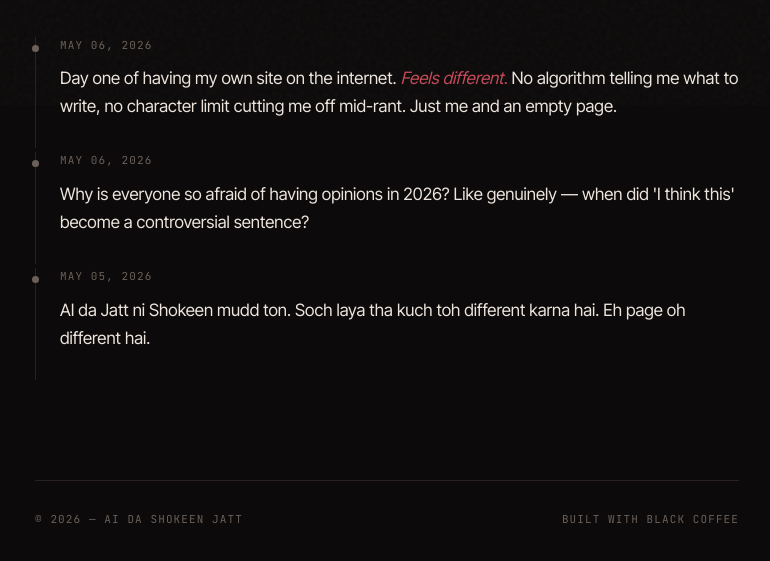
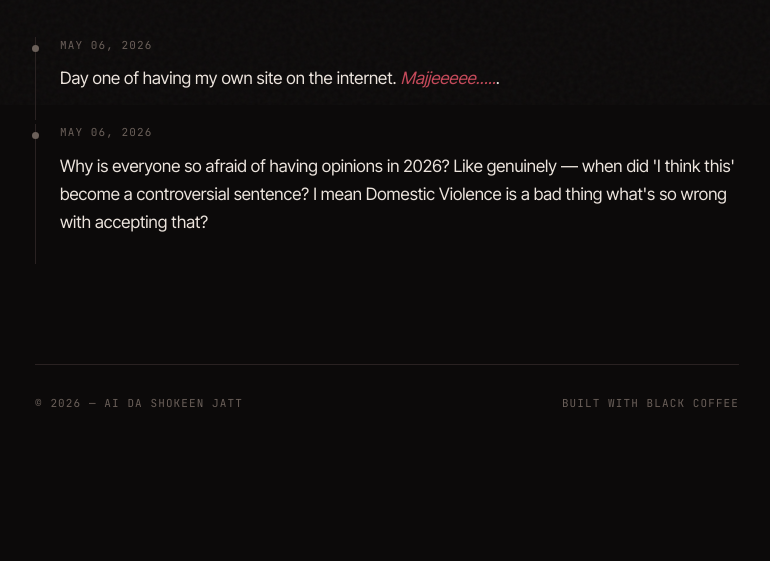
Before and after one commit to shokeenjattai/shokeenjattai.github.io, a plain HTML site: page index.html in a window 1280 px wide. Shown: the part 695-1256 px from the top of the page, without its empty margins (253-1023 px from the left). After the commit the page ends 1228 px from the top, so only its background shows below. Drawn offline with nearby package versions, Linux system fonts and the light colour scheme.

Commit message:
Update index.html

```diff
--- a/index.html
+++ b/index.html
@@ -590,16 +590,14 @@
 const thoughts = [
   {
     date: "May 06, 2026",
-    body: "Day one of having my own site on the internet. *Feels different.* No algorithm telling me what to write, no character limit cutting me off mid-rant. Just me and an empty page."
+    body: "Day one of having my own site on the internet. *Majjeeeee.....*. "
   },
+
   {
     date: "May 06, 2026",
-    body: "Why is everyone so afraid of having opinions in 2026? Like genuinely — when did 'I think this' become a controversial sentence?"
+    body: "Why is everyone so afraid of having opinions in 2026? Like genuinely — when did 'I think this' become a controversial sentence? I mean Domestic Violence is a bad thing what's so wrong with accepting that?"
   },
-  {
-    date: "May 05, 2026",
-    body: "AI da Jatt ni Shokeen mudd ton. Soch laya tha kuch toh different karna hai. Eh page oh different hai."
-  }
+
 ];
 
 // LONG BLOG POSTS — full articles in Markdown.
```
